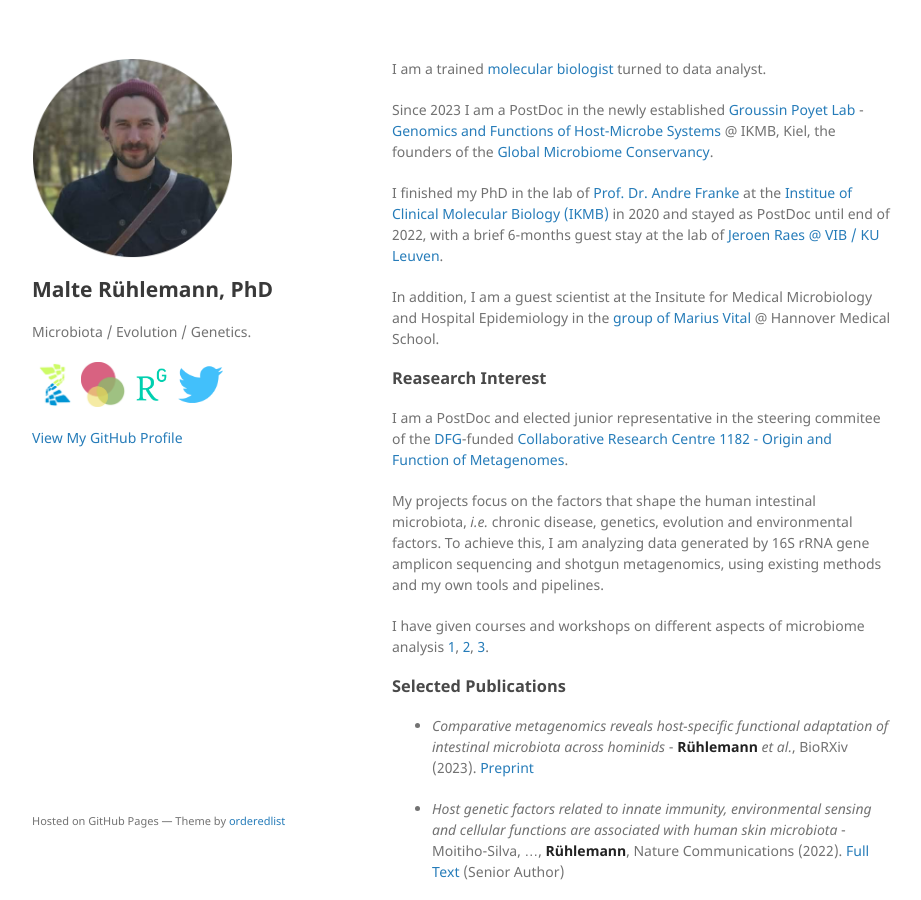
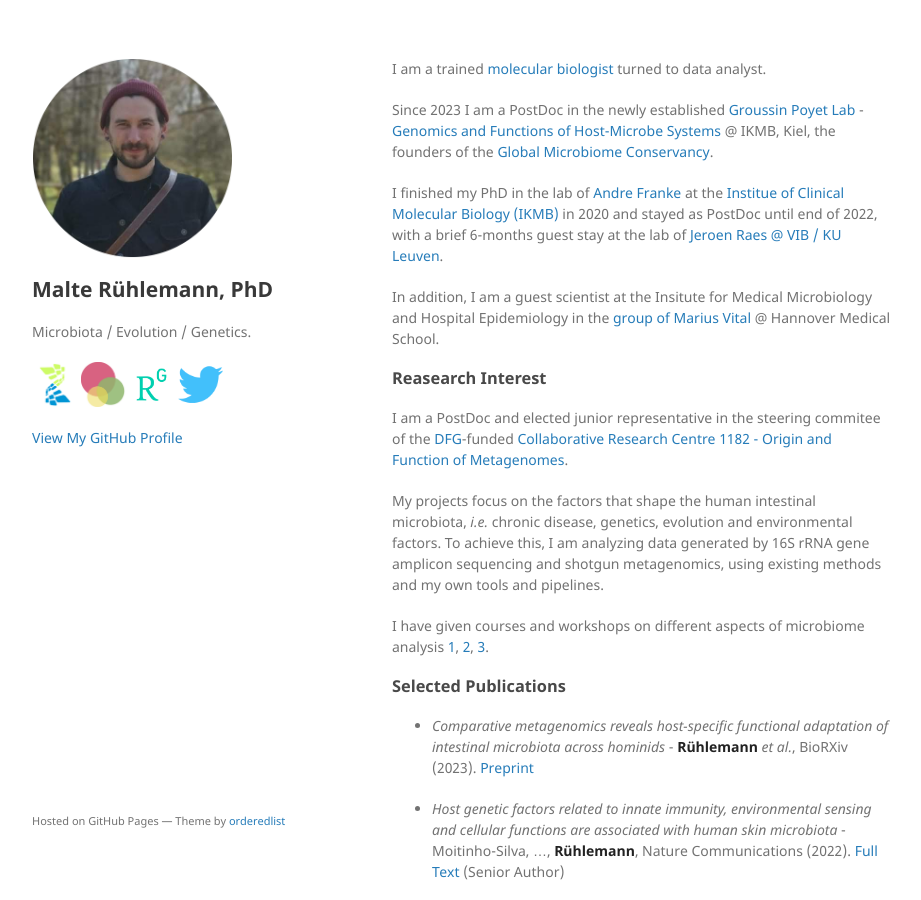
Before and after one commit to mruehlemann/mruehlemann.github.io, a Jekyll site: the page built from index.md, in a window 1280 px wide and 900 px high. Shown: the whole window, without its empty margins (178-1099 px from the left). Built offline with Jekyll 4.4.1, drawn with Linux system fonts in a browser that asks for light colours.

Commit message:
Update index.md

```diff
--- a/index.md
+++ b/index.md
@@ -7,7 +7,7 @@ I am a trained [molecular biologist](http://www.medlife.uni-kiel.de/en?set_langu
 Since 2023 I am a PostDoc in the newly established [Groussin Poyet Lab](https://twitter.com/MMmicrobiomeLab) - [Genomics and Functions of Host-Microbe Systems](https://www.ikmb.uni-kiel.de/research/junior-research-groups/genomics-and-functions-host-microbiome-systems) @ IKMB, Kiel, the founders of the [Global Microbiome Conservancy](https://microbiomeconservancy.org/).
 
  I finished my PhD in the lab of
-[Prof. Dr. Andre Franke](http://www.ikmb.uni-kiel.de/research/genetics-bioinformatics) at the [Institue of Clinical Molecular Biology (IKMB)](http://www.ikmb.uni-kiel.de) in 2020 and stayed as PostDoc until end of 2022, with a brief 6-months guest stay at the lab of [Jeroen Raes @ VIB / KU Leuven](https://raeslab.org/).
+[Andre Franke](http://www.ikmb.uni-kiel.de/research/genetics-bioinformatics) at the [Institue of Clinical Molecular Biology (IKMB)](http://www.ikmb.uni-kiel.de) in 2020 and stayed as PostDoc until end of 2022, with a brief 6-months guest stay at the lab of [Jeroen Raes @ VIB / KU Leuven](https://raeslab.org/).
 
 In addition, I am a guest scientist at the Insitute for Medical Microbiology and Hospital Epidemiology in the [group of Marius Vital]( https://www.mhh.de/en/institute-for-medical-mikcobiology-and-hospital-epidemiology/work-group-vital) @ Hannover Medical School.
 
@@ -23,7 +23,7 @@ I have given courses and workshops on different aspects of microbiome analysis [
 
 * _Comparative metagenomics reveals host-specific functional adaptation of intestinal microbiota across hominids_ - **Rühlemann** _et al._, BioRXiv (2023). [Preprint](https://www.biorxiv.org/content/10.1101/2023.03.01.530589v1)
 
-* _Host genetic factors related to innate immunity, environmental sensing and cellular functions are associated with human skin microbiota_ - Moitiho-Silva, ..., **Rühlemann**, Nature Communications (2022). [Full Text](https://www.nature.com/articles/s41467-022-33906-5) (Senior Author)
+* _Host genetic factors related to innate immunity, environmental sensing and cellular functions are associated with human skin microbiota_ - Moitinho-Silva, ..., **Rühlemann**, Nature Communications (2022). [Full Text](https://www.nature.com/articles/s41467-022-33906-5) (Senior Author)
 
 * _MAGScoT: a fast, lightweight and accurate bin-refinement tool_ - **Rühlemann** _et al._, Bioinformatics (2022). [Full Text](https://academic.oup.com/bioinformatics/article/38/24/5430/6764585)
 
```
